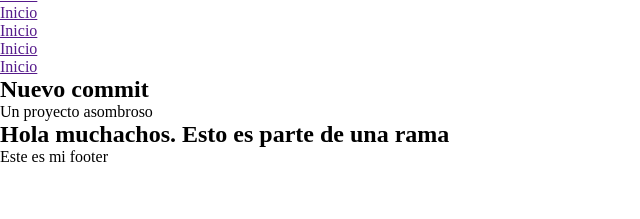
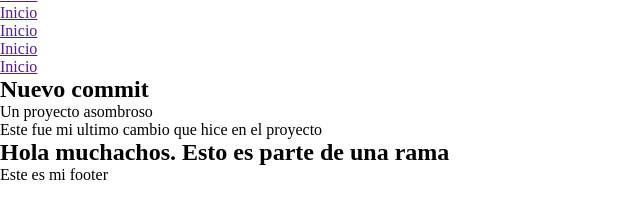
Before and after one commit to JuanJoseBoydo/aprendiendo-git, a plain HTML site: page index.html in a window 1280 px wide. Shown: the part 51-270 px from the top of the page, without its empty margins (0-640 px from the left). Drawn offline with Linux system fonts and the light colour scheme.

Commit message:
Agregue un parrafo en la seccion main

```diff
--- a/index.html
+++ b/index.html
@@ -23,6 +23,7 @@
         <section>
             <h2>Nuevo commit</h2>
             <p>Un proyecto asombroso</p>
+            <p>Este fue mi ultimo cambio que hice en el proyecto</p>
         </section>
         <section>
             <h2>Hola muchachos. Esto es parte de una rama</h2>
```
